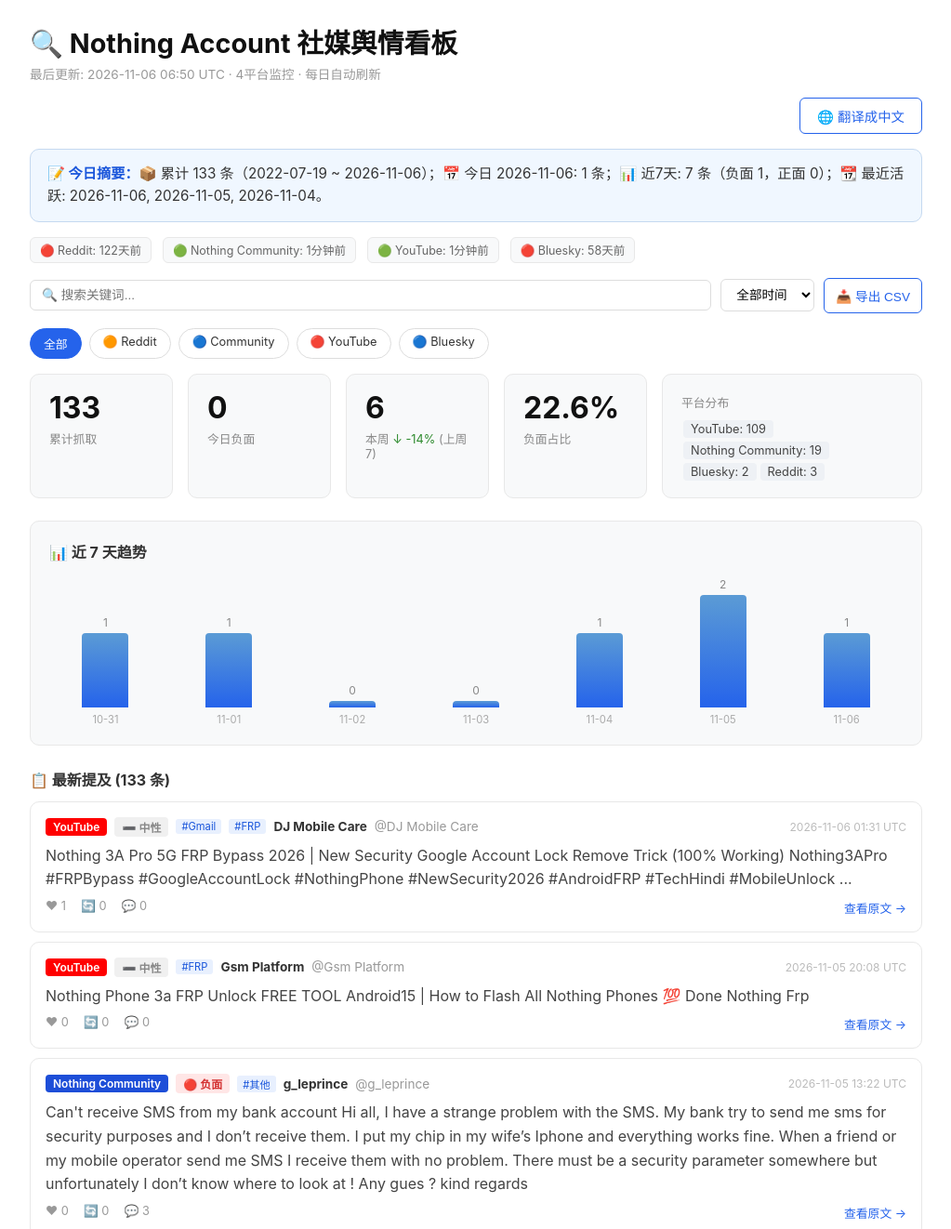
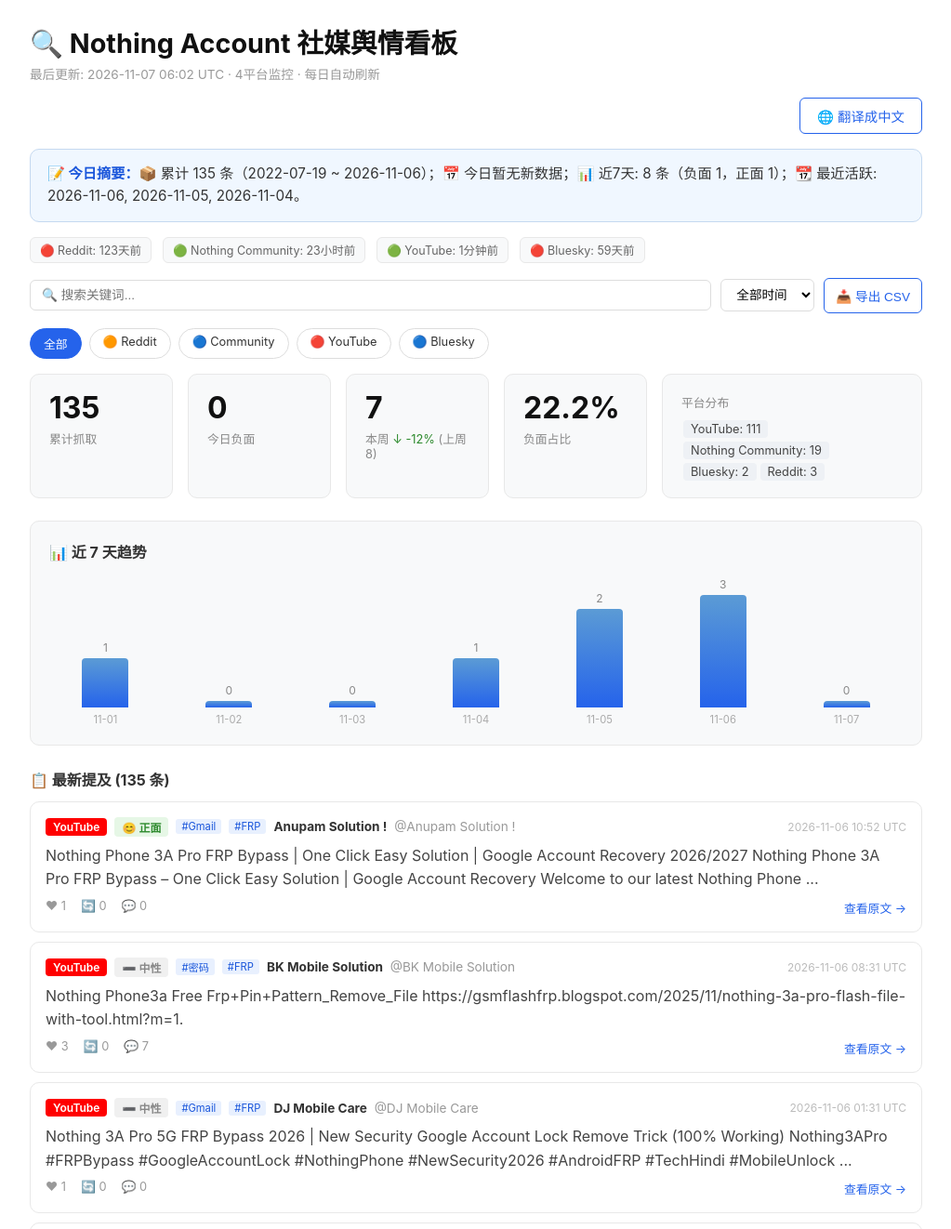
Before and after one commit to janeyan-a11y/nothing-account-monitor, a plain HTML site: page index.html in a window 1280 px wide. Shown: the top 1322 px of the page at 93% size, without its empty margins (128-1151 px from the left). Drawn offline with Linux system fonts and the light colour scheme.

Commit message:
Auto: daily social monitor update [skip ci] 5dfa051170d5fa40ef6503a87966b9c4a8adb760

```diff
--- a/index.html
+++ b/index.html
@@ -74,10 +74,10 @@
 <body>
 <div class="container">
 <h1>🔍 Nothing Account 社媒舆情看板</h1>
-<div class="subtitle">最后更新: 2026-11-06 06:50 UTC · 4平台监控 · 每日自动刷新</div>
+<div class="subtitle">最后更新: 2026-11-07 06:02 UTC · 4平台监控 · 每日自动刷新</div>
 <div class="translate-bar"><button class="btn-translate" id="btnTranslate" onclick="toggleTranslate()">🌐 翻译成中文</button></div>
-<div class="daily-summary"><strong>📝 今日摘要：</strong>📦 累计 133 条（2022-07-19 ~ 2026-11-06）；📅 今日 2026-11-06: 1 条；📊 近7天: 7 条（负面 1，正面 0）；📆 最近活跃: 2026-11-06, 2026-11-05, 2026-11-04。</div>
-<div class="status-bar"><span class="status-chip">🔴 Reddit: 122天前</span><span class="status-chip">🟢 Nothing Community: 1分钟前</span><span class="status-chip">🟢 YouTube: 1分钟前</span><span class="status-chip">🔴 Bluesky: 58天前</span></div>
+<div class="daily-summary"><strong>📝 今日摘要：</strong>📦 累计 135 条（2022-07-19 ~ 2026-11-06）；📅 今日暂无新数据；📊 近7天: 8 条（负面 1，正面 1）；📆 最近活跃: 2026-11-06, 2026-11-05, 2026-11-04。</div>
+<div class="status-bar"><span class="status-chip">🔴 Reddit: 123天前</span><span class="status-chip">🟢 Nothing Community: 23小时前</span><span class="status-chip">🟢 YouTube: 1分钟前</span><span class="status-chip">🔴 Bluesky: 59天前</span></div>
 <div class="toolbar">
   <input type="text" id="searchInput" placeholder="🔍 搜索关键词..." oninput="applyFilters()">
   <select id="timeFilter" onchange="applyFilters()"><option value="all">全部时间</option><option value="7">近 7 天</option><option value="30">近 30 天</option><option value="1">今天</option></select>
@@ -92,16 +92,46 @@
 </div>
 
 <div class="stats-grid">
-  <div class="stat-card"><div class="number">133</div><div class="label">累计抓取</div></div>
+  <div class="stat-card"><div class="number">135</div><div class="label">累计抓取</div></div>
   <div class="stat-card"><div class="number">0</div><div class="label">今日负面</div></div>
-  <div class="stat-card"><div class="number">6</div><div class="label">本周 <span class="trend-down">↓ -14%</span> (上周 7)</div></div>
-  <div class="stat-card"><div class="number" style="color:#111">22.6%</div><div class="label">负面占比</div></div>
-  <div class="stat-card" style="flex:2;min-width:280px;"><div class="label" style="margin-top:4px;">平台分布</div><div style="margin-top:8px;"><span class="stat-chip pfilter" data-p="YouTube" onclick="filterPlatform('YouTube')">YouTube: 109</span><span class="stat-chip pfilter" data-p="Nothing Community" onclick="filterPlatform('Nothing Community')">Nothing Community: 19</span><span class="stat-chip pfilter" data-p="Bluesky" onclick="filterPlatform('Bluesky')">Bluesky: 2</span><span class="stat-chip pfilter" data-p="Reddit" onclick="filterPlatform('Reddit')">Reddit: 3</span></div></div>
-</div>
-<div class="trend-section"><h3>📊 近 7 天趋势</h3><div class="bar-chart"><div class="bar-col"><div class="bar-value">1</div><div class="bar-fill" style="height:50%"></div><div class="bar-label">10-31</div></div><div class="bar-col"><div class="bar-value">1</div><div class="bar-fill" style="height:50%"></div><div class="bar-label">11-01</div></div><div class="bar-col"><div class="bar-value">0</div><div class="bar-fill" style="height:4%"></div><div class="bar-label">11-02</div></div><div class="bar-col"><div class="bar-value">0</div><div class="bar-fill" style="height:4%"></div><div class="bar-label">11-03</div></div><div class="bar-col"><div class="bar-value">1</div><div class="bar-fill" style="height:50%"></div><div class="bar-label">11-04</div></div><div class="bar-col"><div class="bar-value">2</div><div class="bar-fill" style="height:100%"></div><div class="bar-label">11-05</div></div><div class="bar-col"><div class="bar-value">1</div><div class="bar-fill" style="height:50%"></div><div class="bar-label">11-06</div></div></div></div>
+  <div class="stat-card"><div class="number">7</div><div class="label">本周 <span class="trend-down">↓ -12%</span> (上周 8)</div></div>
+  <div class="stat-card"><div class="number" style="color:#111">22.2%</div><div class="label">负面占比</div></div>
+  <div class="stat-card" style="flex:2;min-width:280px;"><div class="label" style="margin-top:4px;">平台分布</div><div style="margin-top:8px;"><span class="stat-chip pfilter" data-p="YouTube" onclick="filterPlatform('YouTube')">YouTube: 111</span><span class="stat-chip pfilter" data-p="Nothing Community" onclick="filterPlatform('Nothing Community')">Nothing Community: 19</span><span class="stat-chip pfilter" data-p="Bluesky" onclick="filterPlatform('Bluesky')">Bluesky: 2</span><span class="stat-chip pfilter" data-p="Reddit" onclick="filterPlatform('Reddit')">Reddit: 3</span></div></div>
+</div>
+<div class="trend-section"><h3>📊 近 7 天趋势</h3><div class="bar-chart"><div class="bar-col"><div class="bar-value">1</div><div class="bar-fill" style="height:33%"></div><div class="bar-label">11-01</div></div><div class="bar-col"><div class="bar-value">0</div><div class="bar-fill" style="height:4%"></div><div class="bar-label">11-02</div></div><div class="bar-col"><div class="bar-value">0</div><div class="bar-fill" style="height:4%"></div><div class="bar-label">11-03</div></div><div class="bar-col"><div class="bar-value">1</div><div class="bar-fill" style="height:33%"></div><div class="bar-label">11-04</div></div><div class="bar-col"><div class="bar-value">2</div><div class="bar-fill" style="height:66%"></div><div class="bar-label">11-05</div></div><div class="bar-col"><div class="bar-value">3</div><div class="bar-fill" style="height:100%"></div><div class="bar-label">11-06</div></div><div class="bar-col"><div class="bar-value">0</div><div class="bar-fill" style="height:4%"></div><div class="bar-label">11-07</div></div></div></div>
 <div class="mentions-section">
-  <h3>📋 最新提及 (<span id="mentionCount">133</span> 条)</h3>
-  <div class="mention-card" data-platform="YouTube" data-sentiment="neutral" data-date="2026-11-06" data-tags="#Gmail #FRP">
+  <h3>📋 最新提及 (<span id="mentionCount">135</span> 条)</h3>
+  <div class="mention-card" data-platform="YouTube" data-sentiment="positive" data-date="2026-11-06" data-tags="#Gmail #FRP">
+  <div class="mention-header">
+    <span class="platform-badge platform-youtube">YouTube</span>
+    <span class="sent-badge sent-positive">😊 正面</span> <span class="topic-tag">#Gmail</span><span class="topic-tag">#FRP</span>
+    <span class="author"><strong>Anupam Solution !</strong> <span class="username">@Anupam Solution !</span></span>
+    <span class="time">2026-11-06 10:52 UTC</span>
+  </div>
+  <div class="mention-text">Nothing Phone 3A Pro FRP Bypass | One Click Easy Solution | Google Account Recovery 2026/2027
+
+Nothing Phone 3A Pro FRP Bypass – One Click Easy Solution | Google Account Recovery Welcome to our latest Nothing Phone ...</div>
+  <div class="mention-footer">
+    <span>❤ 1</span><span>🔄 0</span><span>💬 0</span>
+    <a href="https://www.youtube.com/watch?v=AL9_6TsJhic" target="_blank" class="source-link">查看原文 →</a>
+  </div>
+</div>
+<div class="mention-card" data-platform="YouTube" data-sentiment="neutral" data-date="2026-11-06" data-tags="#密码 #FRP">
+  <div class="mention-header">
+    <span class="platform-badge platform-youtube">YouTube</span>
+    <span class="sent-badge sent-neutral">➖ 中性</span> <span class="topic-tag">#密码</span><span class="topic-tag">#FRP</span>
+    <span class="author"><strong>BK Mobile Solution</strong> <span class="username">@BK Mobile Solution</span></span>
+    <span class="time">2026-11-06 08:31 UTC</span>
+  </div>
+  <div class="mention-text">Nothing Phone3a Free Frp+Pin+Pattern_Remove_File
+
+https://gsmflashfrp.blogspot.com/2025/11/nothing-3a-pro-flash-file-with-tool.html?m=1.</div>
+  <div class="mention-footer">
+    <span>❤ 3</span><span>🔄 0</span><span>💬 7</span>
+    <a href="https://www.youtube.com/watch?v=hTKeGOBo2bI" target="_blank" class="source-link">查看原文 →</a>
+  </div>
+</div>
+<div class="mention-card" data-platform="YouTube" data-sentiment="neutral" data-date="2026-11-06" data-tags="#Gmail #FRP">
   <div class="mention-header">
     <span class="platform-badge platform-youtube">YouTube</span>
     <span class="sent-badge sent-neutral">➖ 中性</span> <span class="topic-tag">#Gmail</span><span class="topic-tag">#FRP</span>
```
